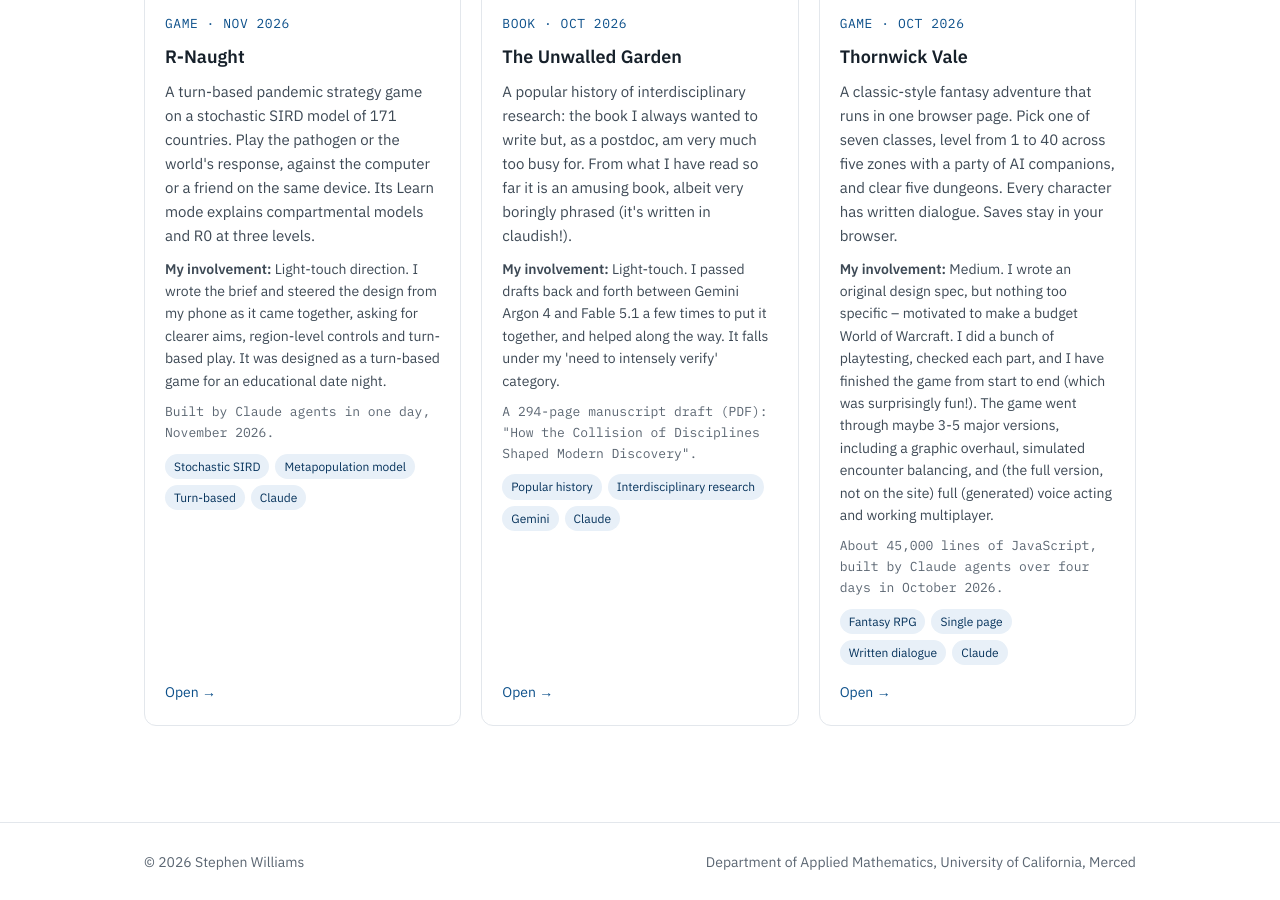
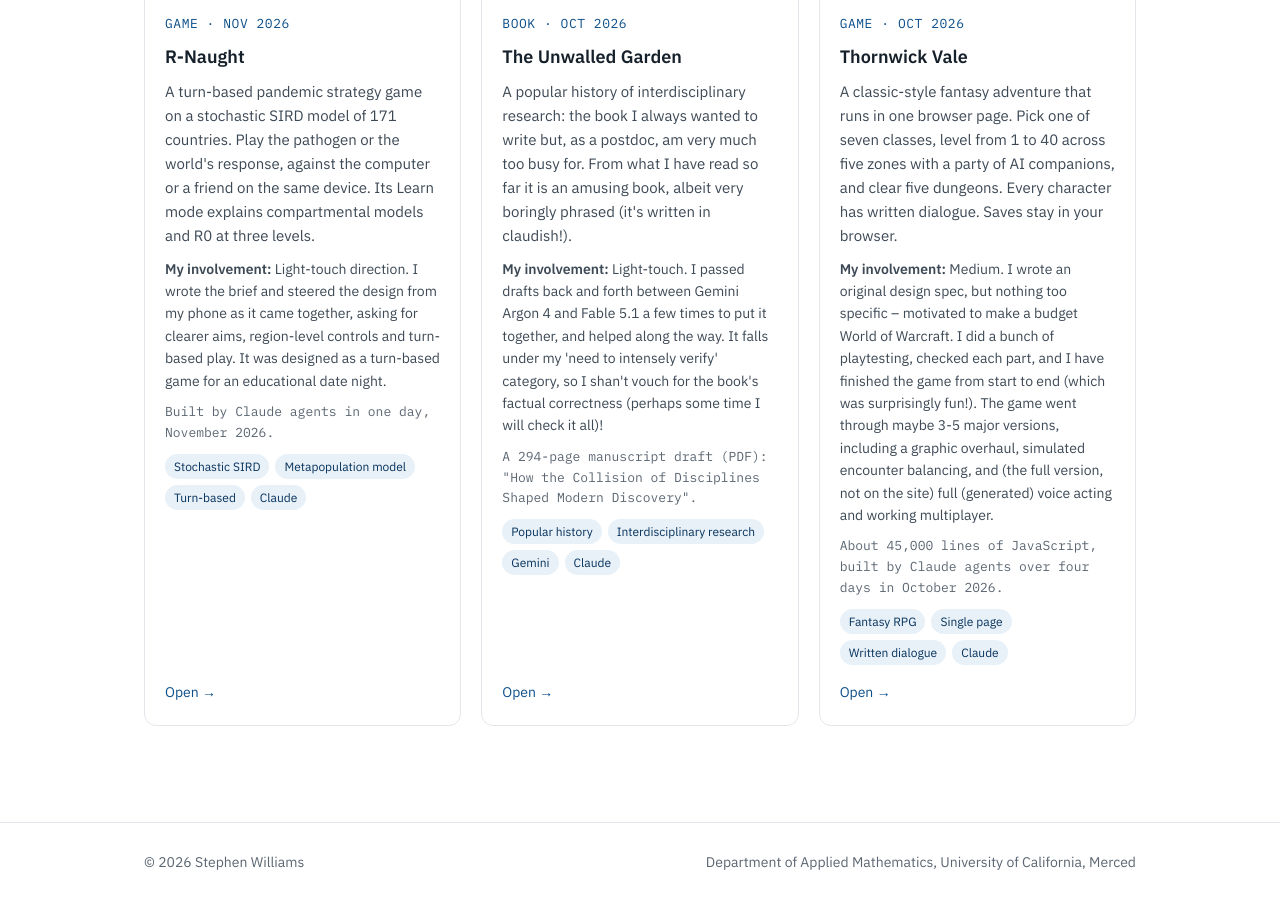
Before and after one commit to StephWilleniams/stephwilleniams.github.io, a Jekyll site: the page built from llm-fun/index.html, in a window 1280 px wide and 900 px high, scrolled down 993 px. Built offline with Jekyll 4.4.1, drawn with Linux system fonts in a browser that asks for light colours.

Commit message:
Reword The Unwalled Garden involvement note
Co-Authored-By: Claude Fable 5.2 <noreply@anthropic.com>
Claude-Session: https://claude.ai/code/session_01CjQH714n3JkSPH9waZXE7d

```diff
--- a/_data/llm_fun.yml
+++ b/_data/llm_fun.yml
@@ -36,7 +36,8 @@
   involvement: >-
     Light-touch. I passed drafts back and forth between Gemini Argon 4 and Fable 5.1 a few
     times to put it together, and helped along the way. It falls under my 'need to intensely
-    verify' category.
+    verify' category, so I shan't vouch for the book's factual correctness (perhaps some time
+    I will check it all)!
   made: 'A 294-page manuscript draft (PDF): "How the Collision of Disciplines Shaped Modern Discovery".'
   tags: [Popular history, Interdisciplinary research, Gemini, Claude]
   image: /images/llm-fun/unwalled-garden.jpg
```
